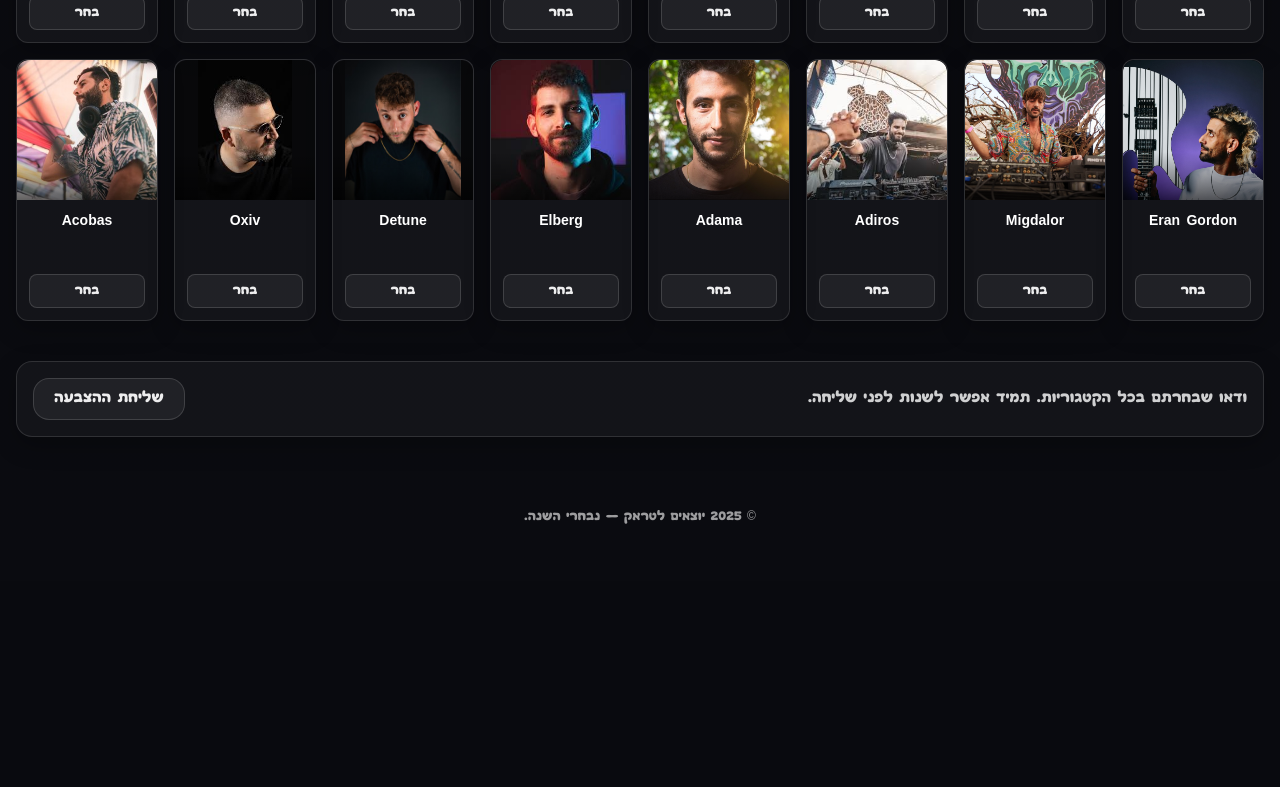
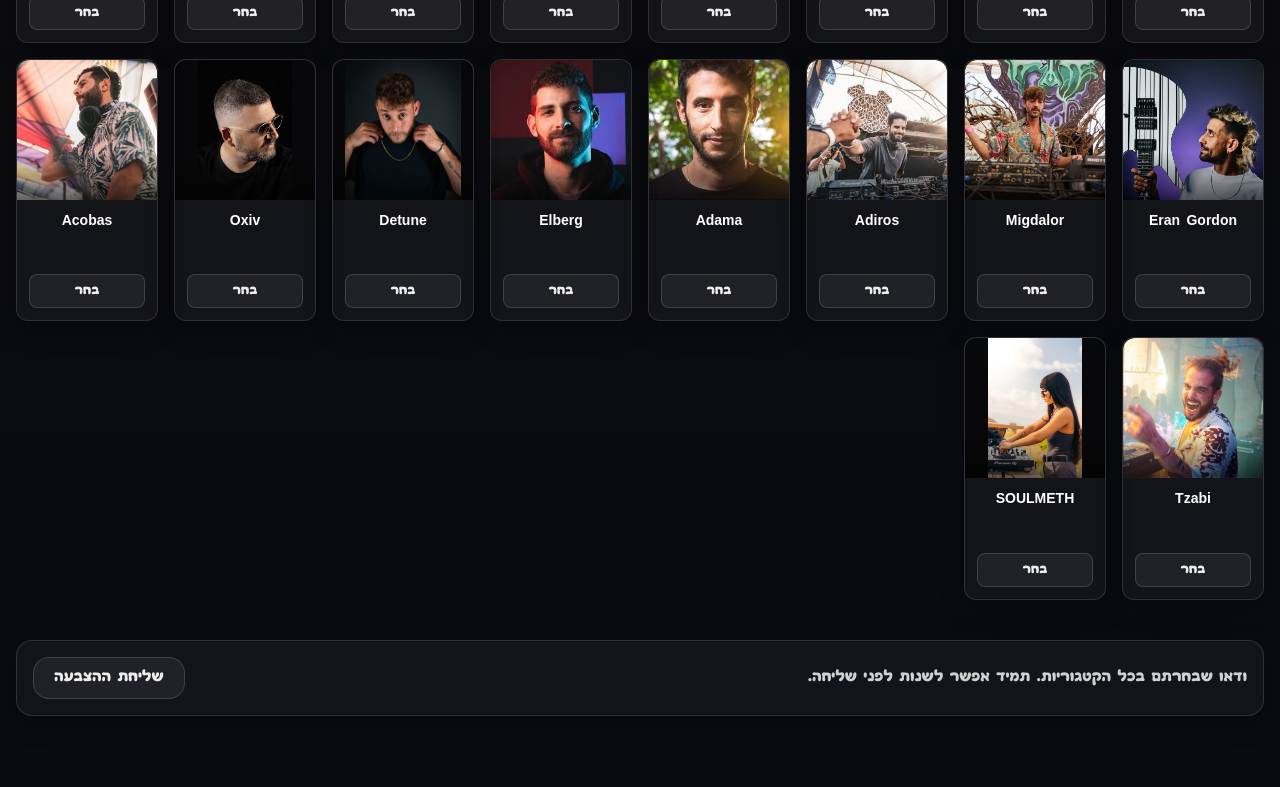
Before and after one commit to ShadowBoxer39/Trance-Awards, a Next.js app: page /awards in a window 1280 px wide. Shown: the part 3635-4422 px from the top of the page. Before the commit the page ends 4216 px from the top, so only its background shows below. Built offline with nearby package versions, Linux system fonts and the light colour scheme; no server answers.

Commit message:
Update awards-data.ts

```diff
--- a/data/awards-data.ts
+++ b/data/awards-data.ts
@@ -127,6 +127,8 @@ export const CATEGORIES = [
       { id: "detune", name: "Detune", artwork: "/images/detune.jpg" },
       { id: "oxiv", name: "Oxiv", artwork: "/images/oxiv.jpg" },
       { id: "acobas", name: "Acobas", artwork: "/images/acobas.jpg" },
+      { id: "tzabi", name: "Tzabi", artwork: "/images/tzabi.jpg" },
+      { id: "soulmeth", name: "SOULMETH", artwork: "/images/soulmeth.jpg" },
 
 
     ],
```
